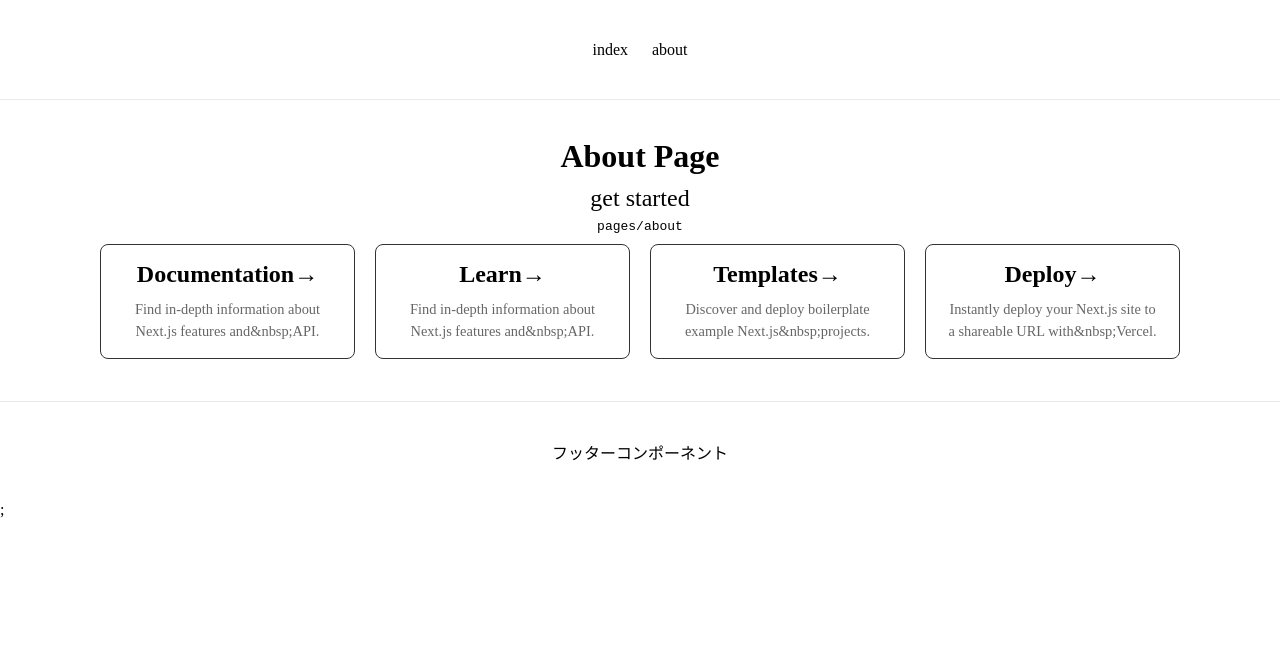
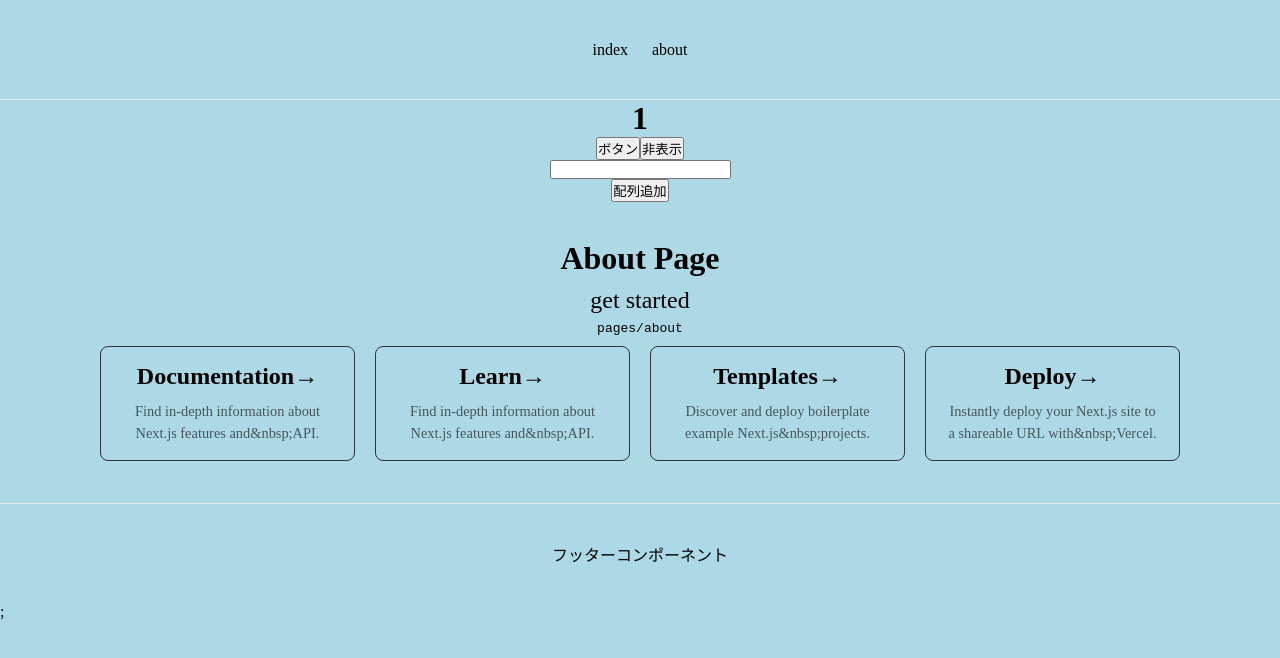
Before and after one commit to nobyn0312/LearnNextjs-react-kouza, a Next.js app: page /about in a window 1280 px wide. Shown: the top 658 px of the page. Built offline with nearby package versions, Linux system fonts and the light colour scheme.

Commit message:
customHooks

```diff
--- /dev/null
+++ b/src/hooks/useBgLightBlue.jsx
@@ -0,0 +1,11 @@
+import {  useEffect } from "react";
+
+
+export const useBgLightBlue =()=>{
+  useEffect(() => {
+    document.body.style.backgroundColor = "lightblue"
+    return () => {
+      document.body.style.backgroundColor = "pink"
+    }
+  }, [])
+}
--- /dev/null
+++ b/src/hooks/useCounter.jsx
@@ -0,0 +1,19 @@
+const { useCallback, useState } = require("react");
+
+export const useCounter = ()=>{
+  const [count, setCount] = useState(1);
+  const [isShow, setIsShow] = useState(true);
+
+  const handleClick = useCallback(
+    (e) => {
+      if (count < 10) {
+        setCount((prevCount) => prevCount + 1);
+      }
+    }, [count])
+
+    const handleDisplay =useCallback((()=>{
+      setIsShow((prevIsShow)=>!prevIsShow)
+    },[]))
+
+    return{count,isShow,handleClick,handleDisplay}
+}
--- /dev/null
+++ b/src/hooks/useInputArray.jsx
@@ -0,0 +1,24 @@
+const { useState, useCallback } = require("react");
+
+
+
+export const useInputArray =()=>{
+  const [text, setText] = useState("");
+  const [array, setArray] = useState([]);
+
+  const handleChange =useCallback((e) => {
+    setText(e.target.value)
+   },[])
+
+   const handleAdd = useCallback(()=>{
+    setArray((prevArray)=>{
+      if(prevArray.some(item => item === text)){
+        alert("同じ")
+        return prevArray;
+      }
+      return newArray = [...prevArray, text]
+    });
+   },[text])
+
+   return {text, array , handleChange,handleAdd}
+}
--- a/src/pages/about.jsx
+++ b/src/pages/about.jsx
@@ -2,16 +2,43 @@
 import { Footer } from "@/components/Footer";
 import Header from "@/components/Header";
 import Main from "@/components/Main";
+import { useCallback, useEffect, useState } from "react";
+import { useCounter } from "@/hooks/useCounter";
+import { useInputArray } from "@/hooks/useInputArray";
+import { useBgLightBlue } from "@/hooks/useBgLightBlue";
+
 
 
 export default function About() {
+  const { count, isShow, handleClick, handleDisplay } = useCounter();
+  const { text, array, handleChange, handleAdd } = useInputArray();
+  useBgLightBlue();
+
   return (
     <>
       <Head>
         <title>Create Next App</title>
         <link rel="icon" href="/favicon.ico" />
       </Head>
-      <Header/>
+      <Header />
+      <div style={{ margin: "0 auto", textAlign: "center" }}>
+        {isShow ? (<h1>{count}</h1>) : (null)}
+        <button onClick={handleClick}>ボタン</button>
+        <button onClick={handleDisplay}>
+          {isShow ? "非表示" : "表示"}</button>
+        <br />
+        <input type="text"
+          value={text}
+          onChange={handleChange} />
+
+        <br />
+        <button onClick={handleAdd}>配列追加</button>
+        <ul>
+          {array.map((item) => {
+            return <li key={item}>{item}</li>
+          })}
+        </ul>
+      </div>
       <Main page="about" />
       <Footer />
     </>
```
Also changed, not shown: src/pages/index.jsx (+9 -48 lines).
